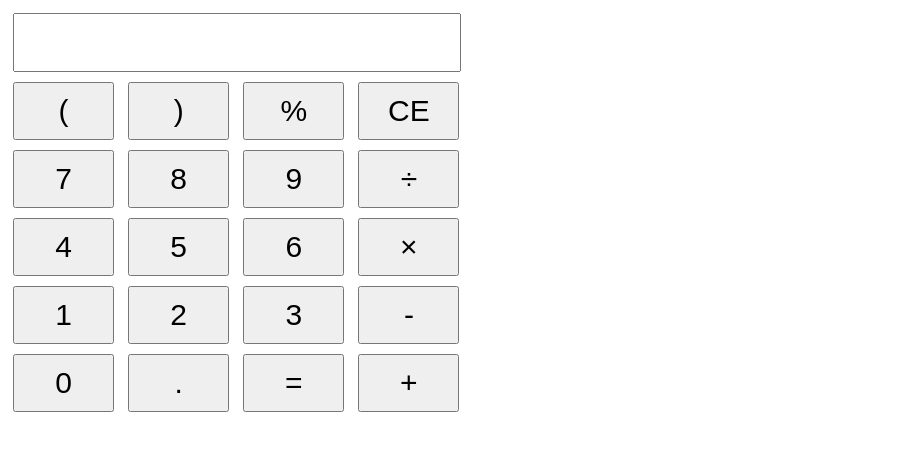
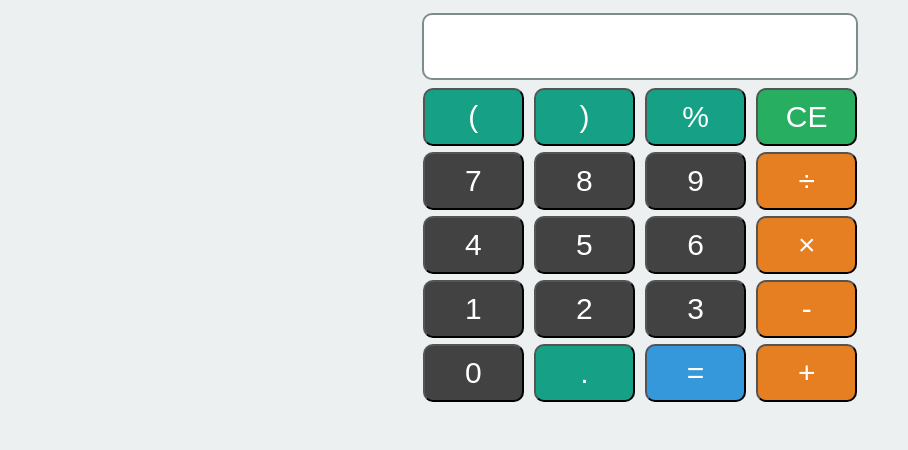
Before and after one commit to mukeshk371/calculator, a plain HTML site: page index.html in a window 1280 px wide. Shown: the whole page, without its empty margins (0-908 px from the left). Drawn offline with nearby package versions, Linux system fonts and the light colour scheme.

Commit message:
css modified

```diff
--- a/index.html
+++ b/index.html
@@ -7,35 +7,35 @@
 	<script type="text/javascript" src="resources/js/calculator.js"></script>
 </head>
 <body>
-	<div>
+	<div align="center">
 		<section>
 			<input type="text" name="input" class="display-input">
 		</section>
 		<section>
-			<button onclick="appendText('(')">(</button>
-			<button onclick="appendText(')')">)</button>
-			<button onclick="appendText('%')">%</button>
-			<button onclick="cancel()">CE</button>
+			<button class="operator2" onclick="appendText('(')">(</button>
+			<button class="operator2" onclick="appendText(')')">)</button>
+			<button class="operator2" onclick="appendText('%')">%</button>
+			<button class="cancel" onclick="cancel()">CE</button>
 			<br>
 			<button onclick="appendText(7)">7</button>
 			<button onclick="appendText(8)">8</button>
 			<button onclick="appendText(9)">9</button>
-			<button onclick="appendText('÷')">÷</button>
+			<button class="operator" onclick="appendText('/')">÷</button>
 			<br>
 			<button onclick="appendText(4)">4</button>
 			<button onclick="appendText(5)">5</button>
 			<button onclick="appendText(6)">6</button>
-			<button onclick="appendText('*')">×</button>
+			<button class="operator" onclick="appendText('*')">×</button>
 			<br>
 			<button onclick="appendText(1)">1</button>
 			<button onclick="appendText(2)">2</button>
 			<button onclick="appendText(3)">3</button>
-			<button onclick="appendText('-')">-</button>
+			<button class="operator" onclick="appendText('-')">-</button>
 			<br>
 			<button onclick="appendText(0)">0</button>
-			<button onclick="appendText('.')">.</button>
-			<button onclick="equal()">=</button>
-			<button onclick="appendText('+')">+</button>
+			<button class="operator2" onclick="appendText('.')">.</button>
+			<button class="equal" onclick="equal()">=</button>
+			<button class="operator" onclick="appendText('+')">+</button>
 		</section>
 	</div>
 </body>
--- a/resources/css/style.css
+++ b/resources/css/style.css
@@ -1,12 +1,41 @@
+* {
+	background-color: #ecf0f1;
+}
+
 button {
 	font-size: 30px;
 	width: 8%;
 	padding: 10px;
-	margin: 5px;
+	margin: 3px;
+	border-radius: 10px;
+	background-color: #424242;
+	color: white;
 }
 
 input {
-	width: 32%;
+	width: 31%;
 	padding: 20px;
 	margin: 5px;
+	border-radius: 10px;
+	text-align: right;
+	font-size: 20px;
+	font-weight: bold;
+	background-color: white;
+	border: 2px solid #7f8c8d;
 }
+
+.equal {
+	background-color: #3498db;
+}
+
+.cancel {
+	background-color: #27ae60;
+}
+
+.operator {
+	background-color: #e67e22;
+}
+
+.operator2 {
+	background-color: #16a085;
+}
```
